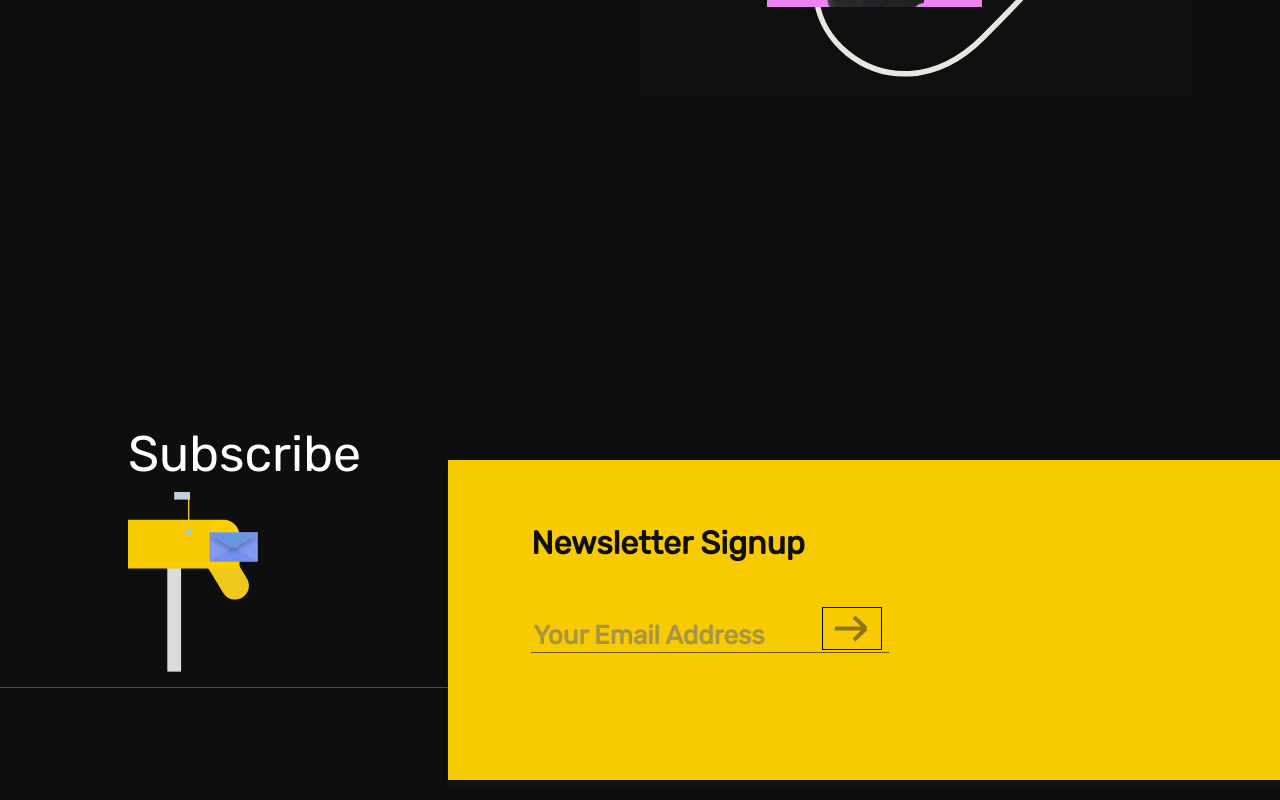
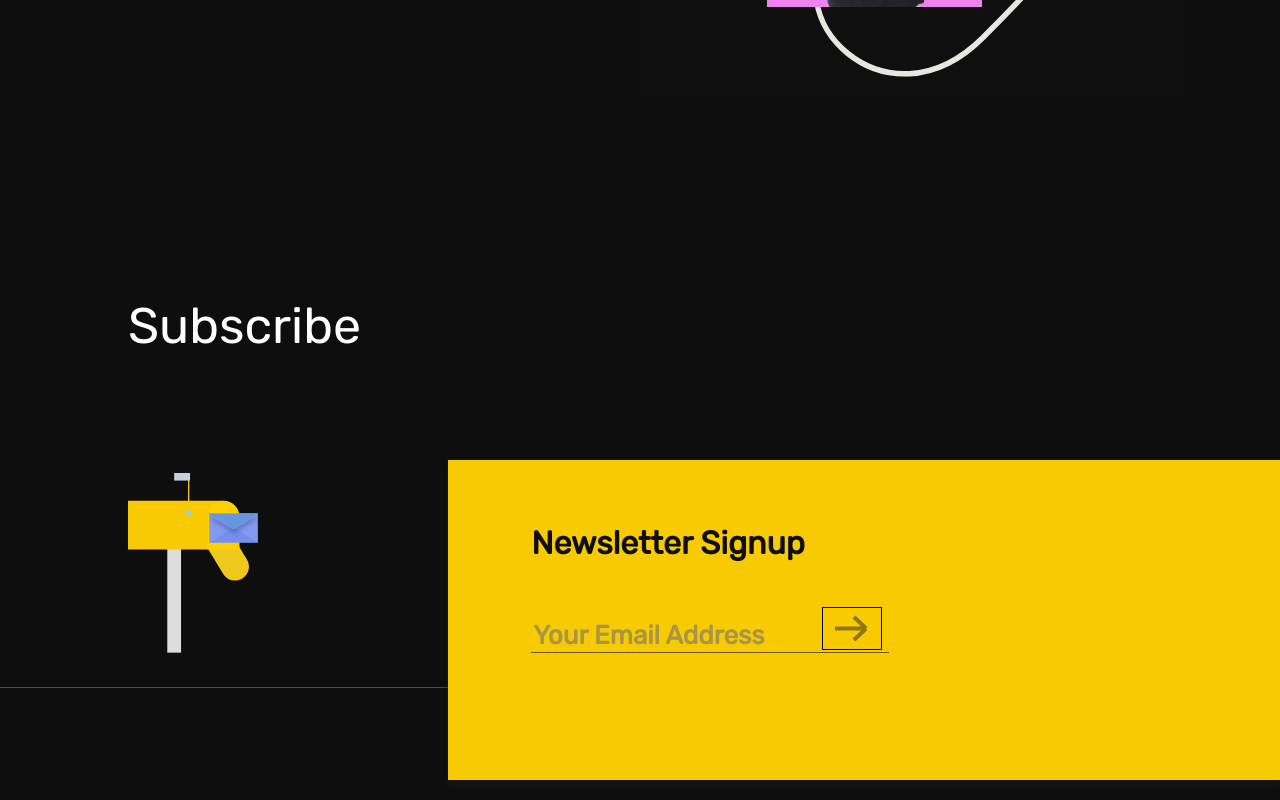
Before and after one commit to Akhilchary/compendium-clientside, a React (Create React App) app: page / in a window 1280 px wide. Shown: the part 3636-4436 px from the top of the page. Built offline with nearby package versions, Linux system fonts and the light colour scheme; no server answers.

Commit message:
Update Home.css

```diff
--- a/src/pages/Home/Home.css
+++ b/src/pages/Home/Home.css
@@ -311,7 +311,7 @@
 .Subscribe{
     position: absolute;
     color: white;
-    top: 35%;
+    top: 15%;
     left: 10%;
     font-family: Rubik;
     font-style: normal;
@@ -321,7 +321,7 @@
 }
 .subscribeimage{
     position: absolute;
-    top: 45%;
+    top: 42%;
     left: 10%;
     height: 180px;
 }
```
